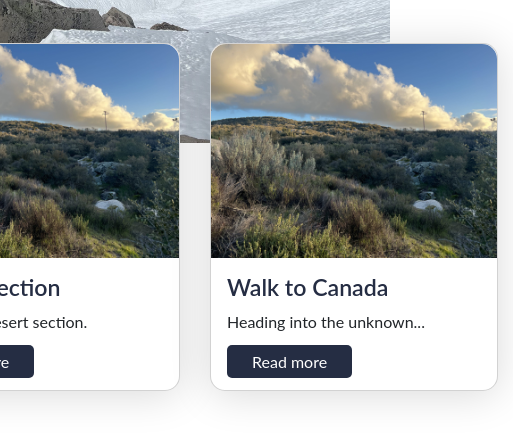
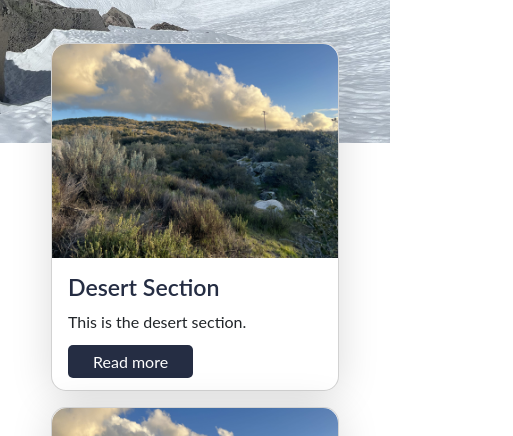
Before and after one commit to eamena/primotrails-static, a plain HTML site: page PCT.html in a window 390 px wide. Shown: the part 392-828 px from the top of the page, 513 px wide, since content can reach past the window. Drawn offline with nearby package versions, Linux system fonts and the light colour scheme.

Commit message:
update to mobile styling

```diff
--- a/PCT.html
+++ b/PCT.html
@@ -27,7 +27,7 @@
                 </div>
                 <div class="col-sm-9">
                     <div class="nav mt-1">
-                        <a href="https://primotrails.com/pacific-crest-trail-pct/" >Pacific Crest Trail
+                        <a href="https://primotrails.com/PCT.html" >Pacific Crest Trail
                             (PCT)</a>
                     </div>
                 </div>
@@ -41,7 +41,9 @@
 <!-- Blog Section -->
 <div class="container mb-5">
     <div class="d-flex justify-content-center card-section">
-        <div class="card-columns">
+        <div class="row">
+            <div class="col-sm-6">
+                <div class="card-columns mb-3">
                     <div class="card" style="width: 18rem;">
                         <img src="/img/IMG_1912-scaled.jpeg" class="card-img" alt="...">
                         <div class="card-body">
@@ -53,7 +55,7 @@
                         </div>
                     </div>
                 </div>
-        <div class="card-columns">
+                <div class="card-columns mb-3">
                     <div class="card" style="width: 18rem;">
                         <img src="/img/IMG_1912-scaled.jpeg" class="card-img" alt="...">
                         <div class="card-body">
@@ -61,6 +63,8 @@
                             <p class="card-text">Heading into the unknown...</p>
                             <div class="read-more">
                                 <a href="/CanadaSection.html">Read more</a>
+                            </div>
+                        </div>
                     </div>
                 </div>
             </div>
```
Lines whose indentation alone changed are shown as unchanged.
